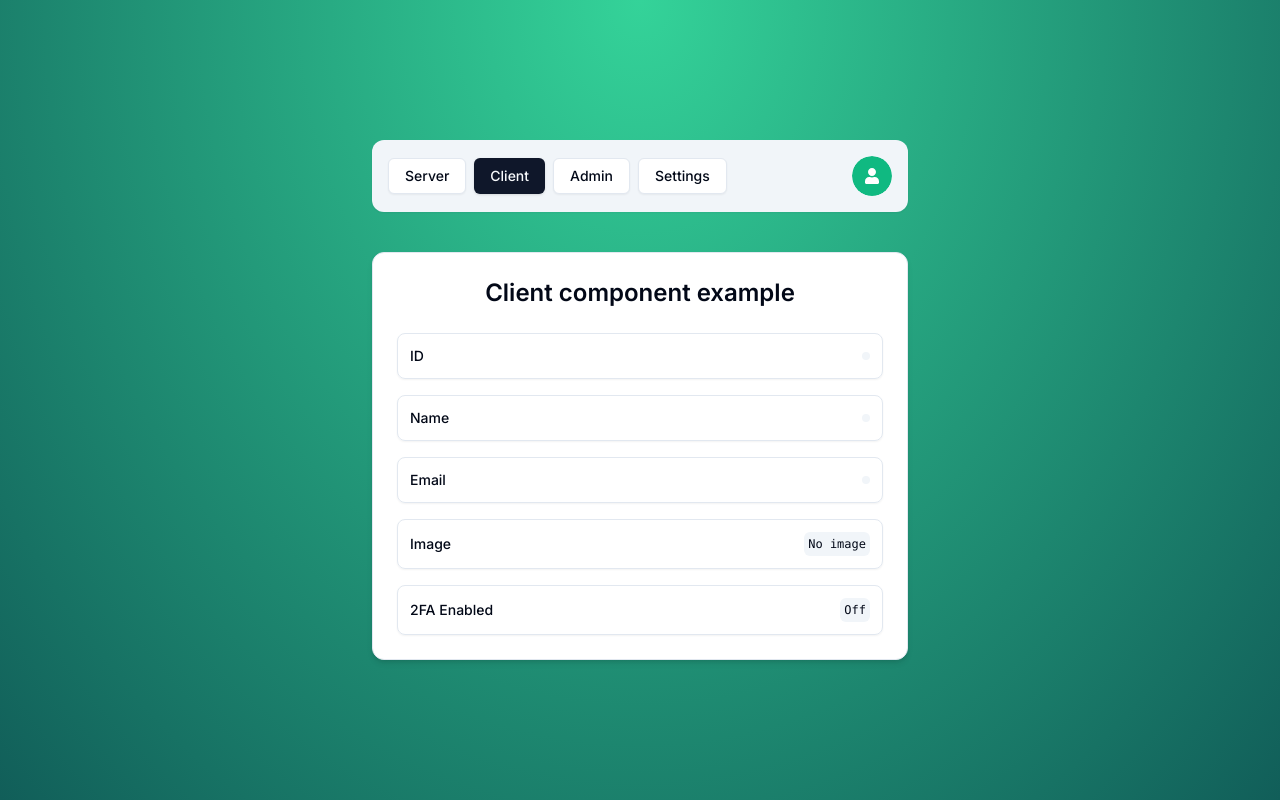
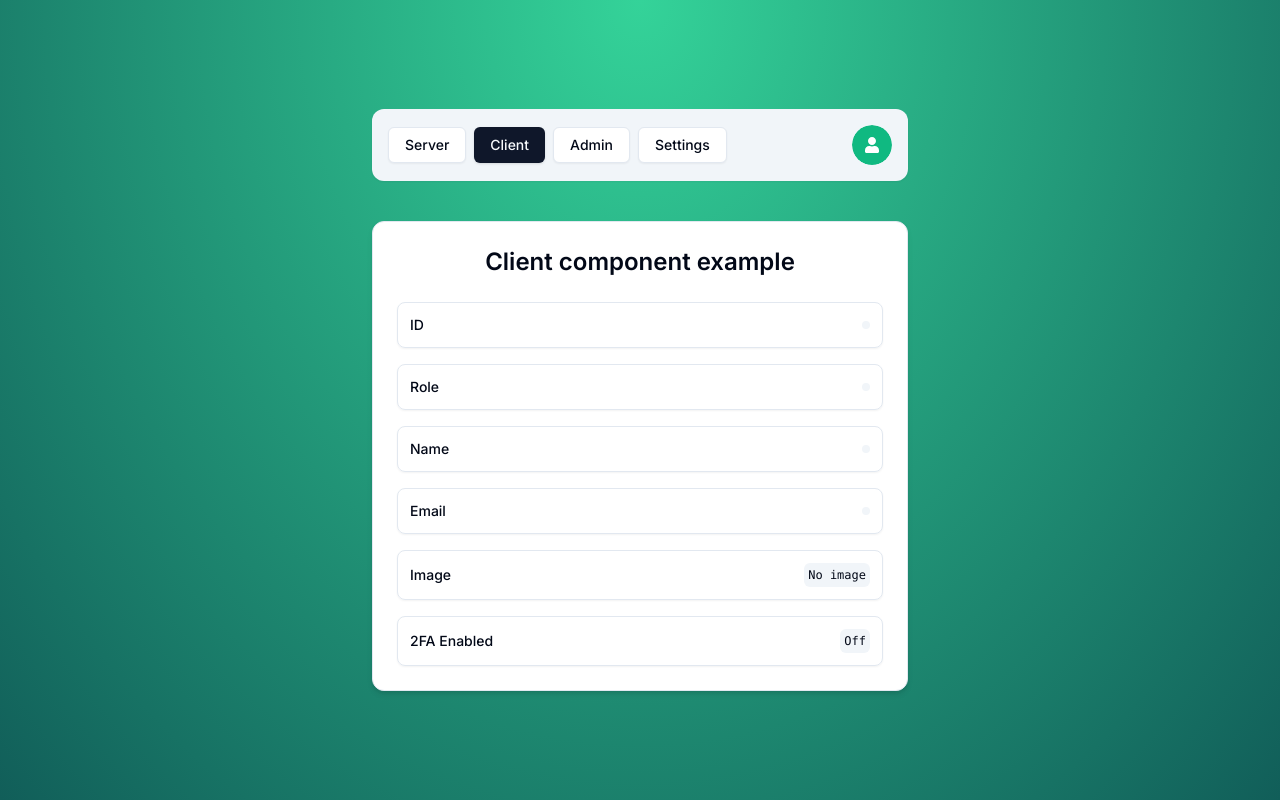
Before and after one commit to FelipeGangrel/nextjs-auth, a Next.js app: page /client-example in a window 1280 px wide. Built offline with nearby package versions, Linux system fonts and the light colour scheme; no server answers.

Commit message:
Update UserInfo component

```diff
--- a/src/components/user-info.tsx
+++ b/src/components/user-info.tsx
@@ -12,6 +12,10 @@ export const UserInfo = ({ user, label }: UserInfoProps) => {
     {
       label: 'ID',
       value: user?.id,
+    },
+    {
+      label: 'Role',
+      value: user?.role,
     },
     {
       label: 'Name',
```
